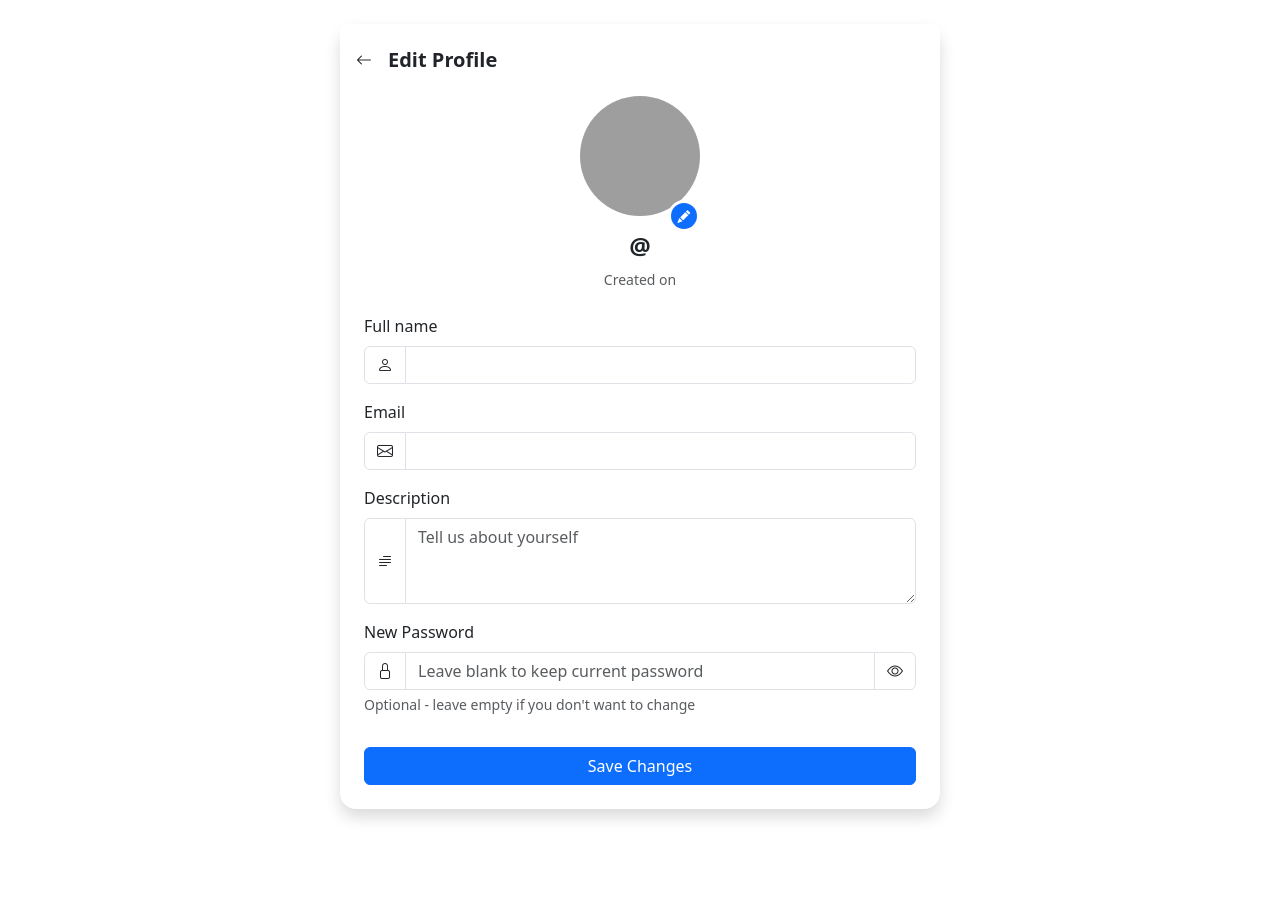
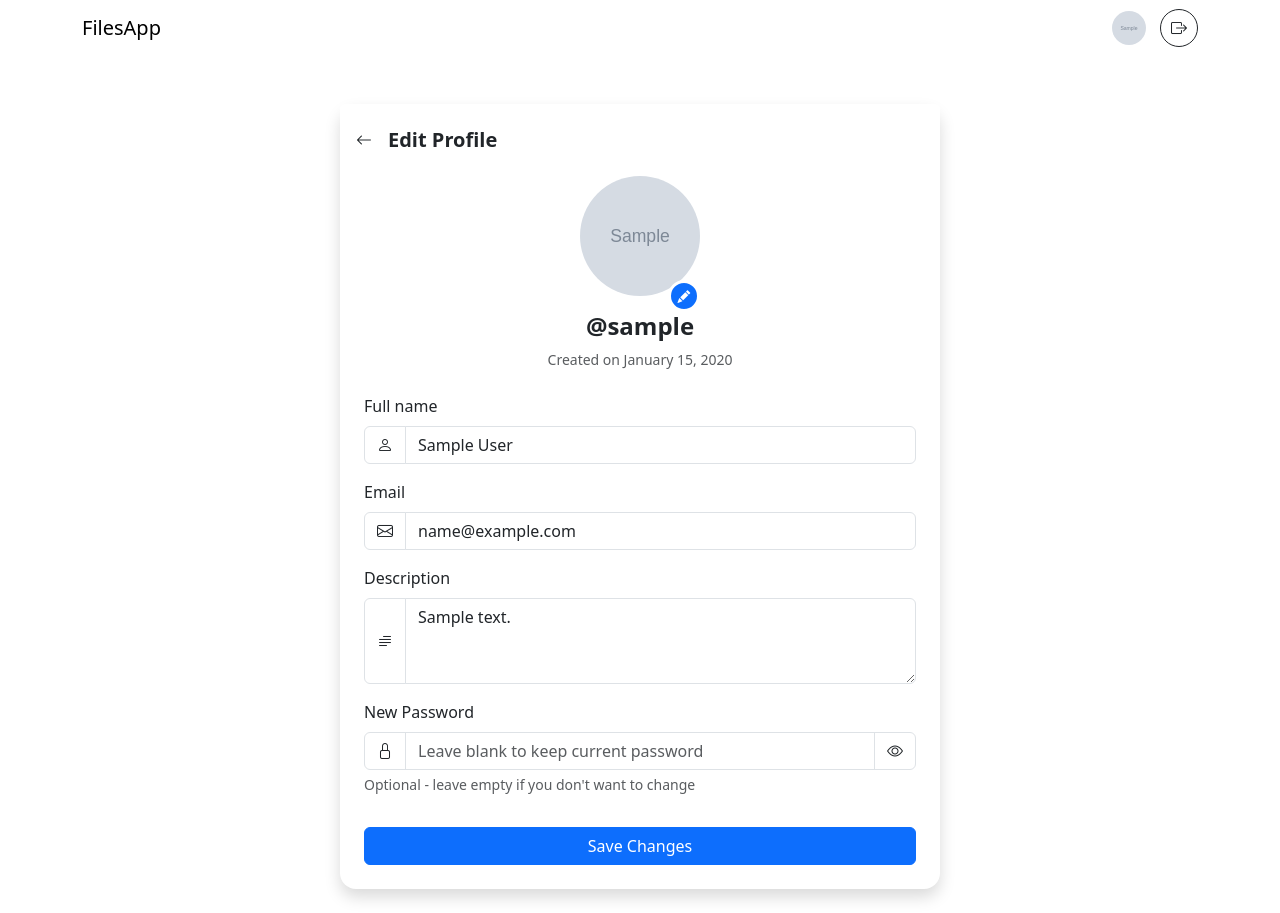
Before and after one commit to 3-du4rd4/files-app-flask, a Flask app: template app/templates/edit_profile.html in a window 1280 px wide. Before the commit the page ends 820 px from the top, so only its background shows below. Run offline with Flask 3, Linux system fonts and the light colour scheme; the template is opened without the code that fills it: values that come from a table or form of the project are taken from there, others are empty; tables that the repository leaves empty hold one stand-in row (values such as "Sample post"); grey boxes marked "Sample" are stand-in pictures; grey boxes are pictures that could not be loaded.

Commit message:
Adaptação de templates para JWT (substitui 'current_user' por 'user').
Altera todas as referências a current_user para user nos templates. Isso corrige o jinja2.exceptions.UndefinedError após a remoção do Flask-Login.

```diff
--- a/app/templates/edit_profile.html
+++ b/app/templates/edit_profile.html
@@ -17,7 +17,7 @@
     <div class="card-body p-4">
       <div class="text-center mb-4">
         <div class="position-relative d-inline-block">
-          <img src="{{ url_for('static', filename='profile_pics/' + current_user.profile_image) if current_user.profile_image else url_for('static', filename='images/default.png') }}"
+          <img src="{{ url_for('static', filename='profile_pics/' + user.profile_image) if user.profile_image else url_for('static', filename='images/default.png') }}"
                alt="Current Profile"
                class="rounded-circle mb-3"
                style="width: 120px; height: 120px; object-fit: cover;">
@@ -28,8 +28,8 @@
 
         <input type="file" name="profile_image" id="profile_image" class="d-none" accept="image/*">
 
-        <h4 class="fw-bold">@{{ current_user.username }}</h4>
-        <p class="text-muted small mb-0">Created on {{ current_user.created_at.strftime('%B %d, %Y') }}</p>
+        <h4 class="fw-bold">@{{ user.username }}</h4>
+        <p class="text-muted small mb-0">Created on {{ user.created_at.strftime('%B %d, %Y') }}</p>
       </div>
 
       {% with messages = get_flashed_messages(with_categories=true) %}
@@ -47,7 +47,7 @@
           <label class="form-label">Full name</label>
           <div class="input-group">
             <span class="input-group-text bg-white"><i class="bi bi-person"></i></span>
-            <input type="text" name="full_name" class="form-control" value="{{ current_user.full_name }}" required>
+            <input type="text" name="full_name" class="form-control" value="{{ user.full_name }}" required>
           </div>
         </div>
 
@@ -55,7 +55,7 @@
           <label class="form-label">Email</label>
           <div class="input-group">
             <span class="input-group-text bg-white"><i class="bi bi-envelope"></i></span>
-            <input type="email" name="email" class="form-control" value="{{ current_user.email }}" required>
+            <input type="email" name="email" class="form-control" value="{{ user.email }}" required>
           </div>
         </div>
 
@@ -63,7 +63,7 @@
           <label class="form-label">Description</label>
           <div class="input-group">
             <span class="input-group-text bg-white"><i class="bi bi-text-paragraph"></i></span>
-            <textarea name="description" class="form-control" rows="3" placeholder="Tell us about yourself">{{ current_user.description or '' }}</textarea>
+            <textarea name="description" class="form-control" rows="3" placeholder="Tell us about yourself">{{ user.description or '' }}</textarea>
           </div>
         </div>
 
```
